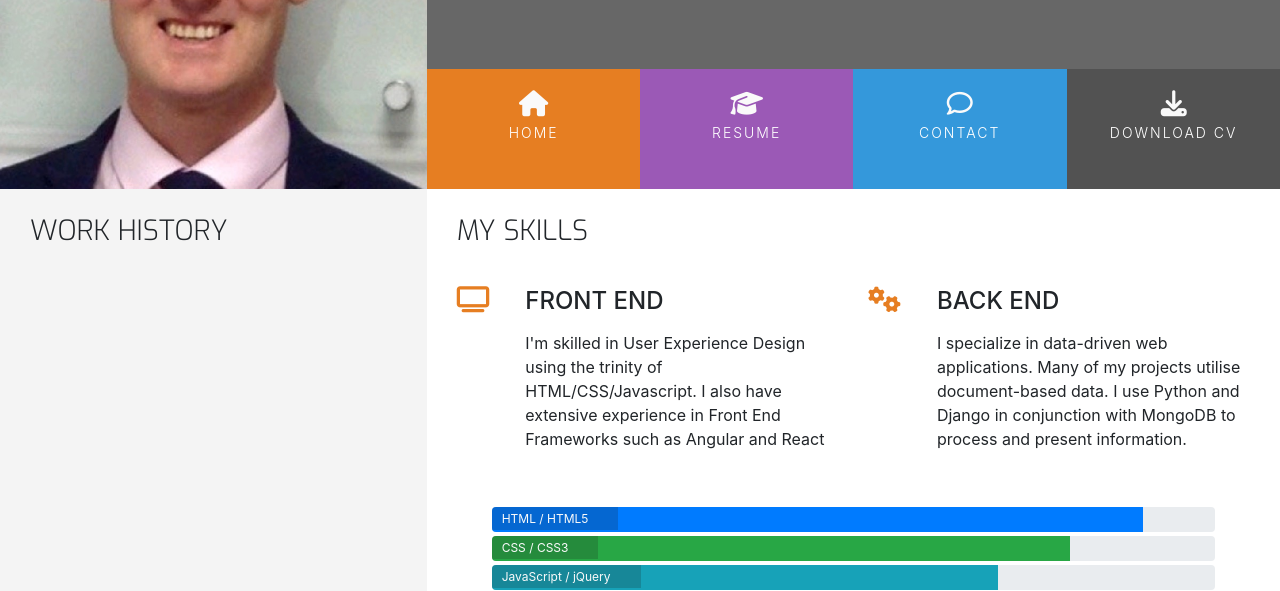
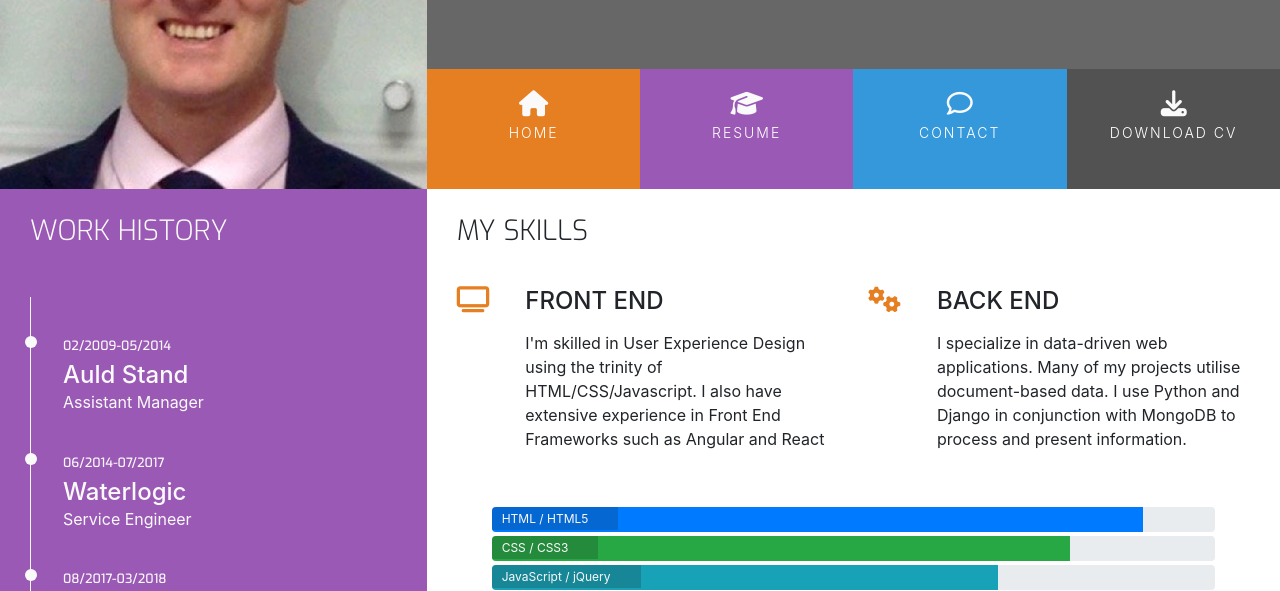
Before and after one commit to colinshaw1/colin-shaw-bootstrap-cv, a plain HTML site: page resume.html in a window 1280 px wide. Shown: the part 180-771 px from the top of the page. Drawn offline with nearby package versions, Linux system fonts and the light colour scheme.

Commit message:
Add resume.html content work history

```diff
--- a/assets/css/style.css
+++ b/assets/css/style.css
@@ -12,6 +12,10 @@
 
 .bg-color-personal-info {
     background-color: #f4f4f4;
+}
+
+.bg-color-work-history{
+    background-color: #9b59b6;
 }
 
 .ui-menu-color-home {
@@ -29,6 +33,7 @@
 .ui-menu-color-download {
     background-color: #525252;
 }
+
 
 /* ----------------------------------------Special paddings/margins/text */
 
@@ -62,7 +67,7 @@ h4 {
     padding: 0 30px 30px;
     float: none;
 }
-
+.history-heading,
 .section-heading {
     font-family: "Exo", sans-serif;
     font-weight: 300;
@@ -281,3 +286,48 @@ footer {
 .progress-section {
     margin: 40px 20px;
 }
+
+/* ----------------------------------------Skills */
+
+.history-heading {
+    color: #fafafa;
+    margin-bottom: 50px;
+}
+.timeline-item {
+    padding: 4em 2em 0em 2em;
+    position: relative;
+    color: #fafafa;
+    border-left: 1px solid;
+}
+.timeline-item p {
+    padding: 0;
+    margin: 0;
+}
+
+.timeline-item::before {
+    content: attr(data-dates);
+    position:absolute;
+    left: 2.5em;
+    top: 3em;
+    display: block;
+    font-family: "Exo", sans-serif;
+    font-weight: 500;
+    font-size: 0.8em;
+    padding: 0;
+    margin: 0;
+}
+
+.timeline-item::after{
+    width: 12px;
+    height: 12px;
+    display: block;
+    top: 2.4em;
+    position:absolute;
+    left: -6px;
+    border-radius: 12px;
+    content: "";
+    background: #fafafa;
+}
+.history-items{
+    margin-bottom: 30px;
+}
--- a/resume.html
+++ b/resume.html
@@ -55,12 +55,30 @@
     </header>
     <section class="container-fluid">
         <div class="row">
-            <div class="col-md-4 bg-color-personal-info section-column">
+            <div class="col-md-4 bg-color-work-history section-column">
                 <div class="row">
                     <div class="col-12">
-                        <h3 class="section-heading uppercase">
+                        <h3 class="history-heading uppercase">
                             Work History
                         </h3>
+                    </div>
+                </div>
+                <div class="history-items">
+                    <div class="timeline-item" data-dates="02/2009-05/2014">
+                        <h4>Auld Stand</h4>
+                        <p>Assistant Manager</p>
+                    </div>
+                    <div class="timeline-item" data-dates="06/2014-07/2017">
+                        <h4>Waterlogic</h4>
+                        <p>Service Engineer</p>
+                    </div>
+                    <div class="timeline-item" data-dates="08/2017-03/2018">
+                        <h4>Real Staffing</h4>
+                        <p>Recuritment Consultant</p>
+                    </div>
+                    <div class="timeline-item" data-dates="04/2018-05/2022">
+                        <h4>Glenbeigh Records Management</h4>
+                        <p>Operations Administration</p>
                     </div>
                 </div>
             </div>
```
